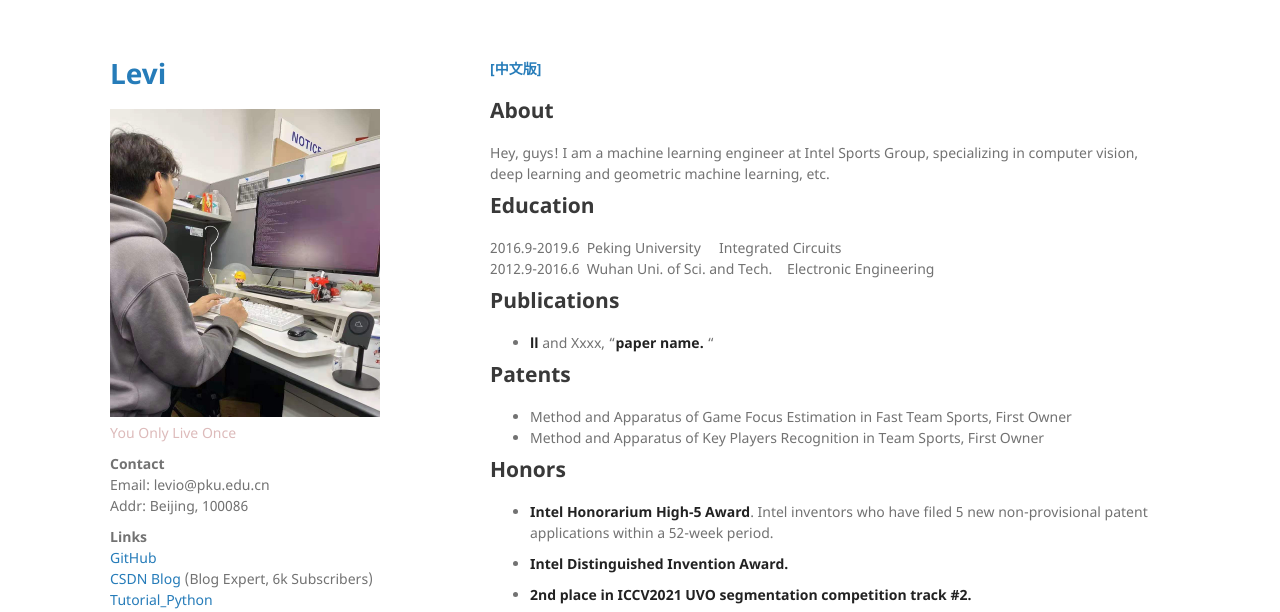
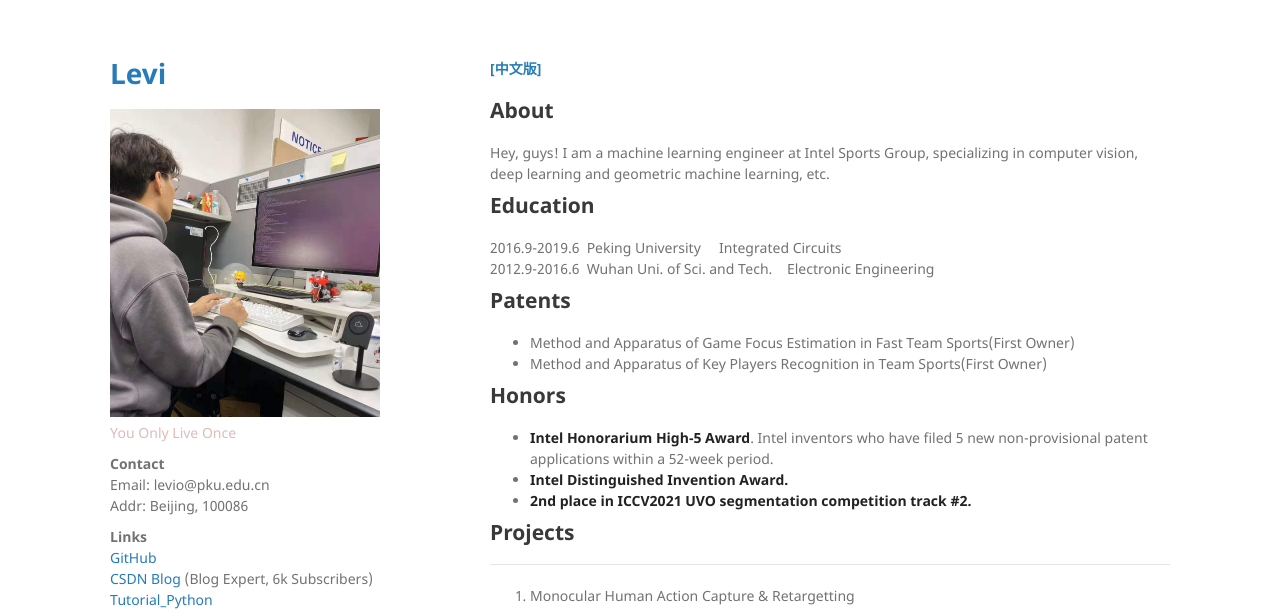
Before and after one commit to leviome/leviome.github.io, a Jekyll site: the page built from index.md, in a window 1280 px wide and 1215 px high, cut to the strip 0-612 px from the top of the window. Built offline with Jekyll 4.4.1, drawn with Linux system fonts in a browser that asks for light colours; our own code applies the rules of GitHub Pages for plain Markdown files.

Commit message:
Update index.md

```diff
--- a/index.md
+++ b/index.md
@@ -7,20 +7,13 @@ Hey, guys! I am a machine learning engineer at Intel Sports Group, specializing
 2016.9-2019.6&nbsp;&nbsp;Peking University&nbsp;&nbsp;&nbsp;&nbsp; Integrated Circuits<br>
 2012.9-2016.6&nbsp;&nbsp;Wuhan Uni. of Sci. and Tech.&nbsp;&nbsp;&nbsp;&nbsp;Electronic Engineering
 
-
-## Publications
-
-* **ll** and Xxxx, "**paper name.** "
-
 ## Patents
-- Method and Apparatus of Game Focus Estimation in Fast Team Sports, First Owner
-- Method and Apparatus of Key Players Recognition in Team Sports, First Owner
+- Method and Apparatus of Game Focus Estimation in Fast Team Sports(First Owner)
+- Method and Apparatus of Key Players Recognition in Team Sports(First Owner)
 
 ##  Honors
 - **Intel Honorarium High-5 Award**. Intel inventors who have filed 5 new non-provisional patent applications within a 52-week period.
-
 - **Intel Distinguished Invention Award.**
-
 - **2nd place in ICCV2021 UVO segmentation competition track #2.**
 
 ## Projects
```
